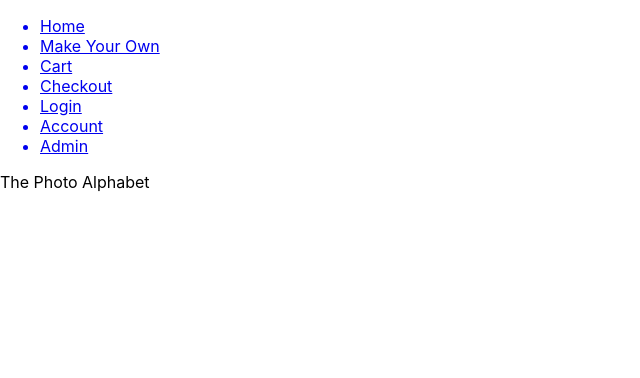
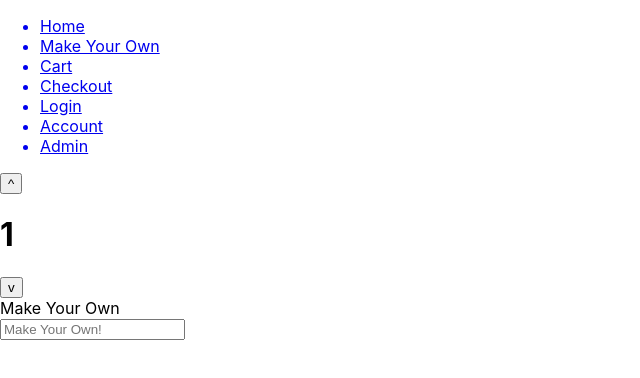
Before and after one commit to jksntaylor/thephotoalphabet, a React (Create React App) app: page /#/make in a window 1280 px wide. Before the commit this address led to /#/. Shown: the top 378 px of the page, without its empty margins (0-640 px from the left). Built offline with nearby package versions, Linux system fonts and the light colour scheme.

Commit message:
added abilty to cycle photos

```diff
--- a/src/App.js
+++ b/src/App.js
@@ -1,5 +1,5 @@
+import './App.css';
 import React, { Component } from 'react';
-import './App.css';
 import {Switch, Route} from 'react-router-dom';
 import Home from './components/Home/Home';
 import Input from './components/Input/Input';
--- a/src/components/Input/Input.js
+++ b/src/components/Input/Input.js
@@ -1,4 +1,5 @@
 import React, {Component} from 'react';
+import InputPhoto from '../InputPhoto/InputPhoto';
 
 class Input extends Component {
     constructor() {
@@ -20,6 +21,7 @@ class Input extends Component {
     render() {
         return (
             <div>
+                <InputPhoto/>
                 <div>Make Your Own</div>
                 <input placeholder='Make Your Own!' value={this.state.userInput} onChange={e => this.handleInputChange(e.target.value)}/>
             </div>
--- /dev/null
+++ b/src/components/InputPhoto/InputPhoto.js
@@ -0,0 +1,41 @@
+import React, {Component} from 'react';
+
+class InputPhoto extends Component {
+    constructor() {
+        super();
+        this.state={
+            letter: 'A',
+            letterCount: 1,
+            url: ''
+        }
+    }
+
+    handleUpButton = () => {
+        console.log('hello');
+        if (this.state.letterCount===10) {
+            this.setState({letterCount: 1})
+        } else {
+            this.setState({letterCount: this.state.letterCount+1})
+        }
+    }
+
+    handleDownButton = () => {
+        if (this.state.letterCount===1) {
+            this.setState({letterCount: 10})
+        } else {
+            this.setState({letterCount: this.state.letterCount-1})
+        }
+    }
+
+    render() {
+        return (
+            <div>
+                <button onClick={this.handleUpButton}>^</button>
+                <h1>{this.state.letterCount}</h1>
+                <button onClick={this.handleDownButton}>v</button>
+            </div>
+        )
+    }
+}
+
+export default InputPhoto;
```
Also changed, not shown: 1 other file (tests, documents, lock files or other folders).
